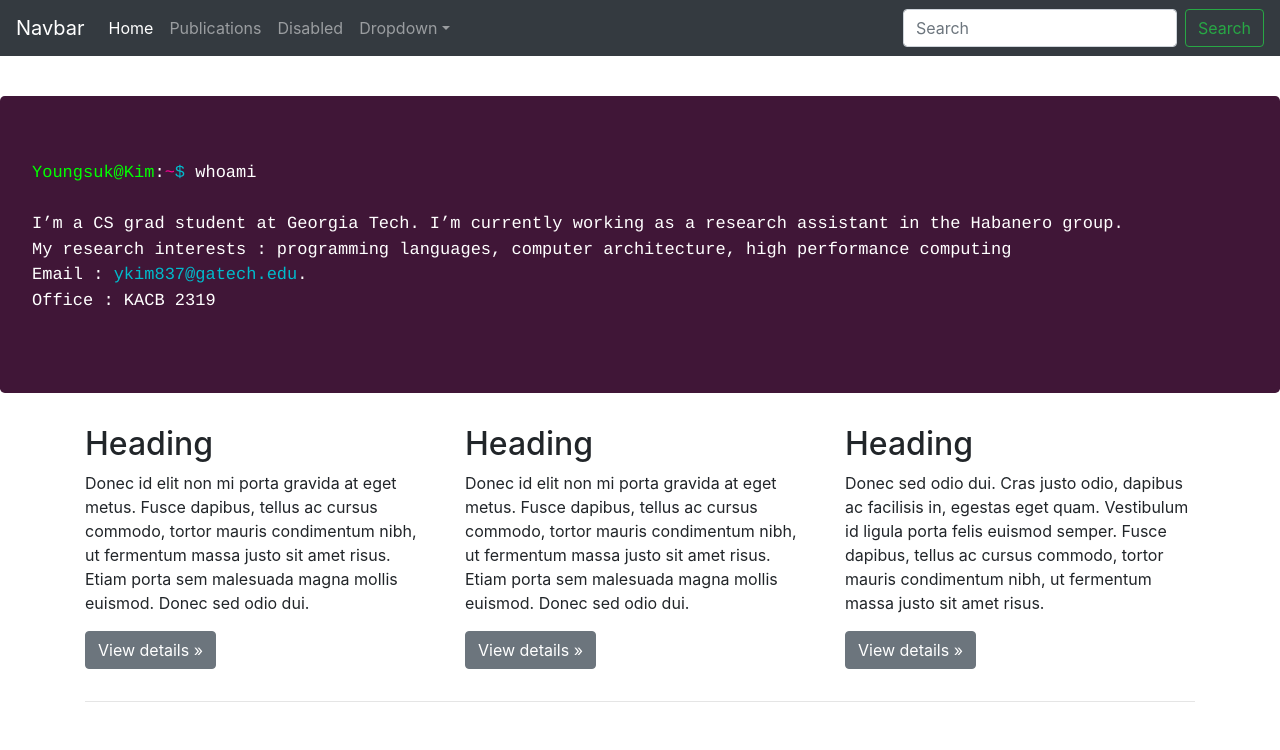
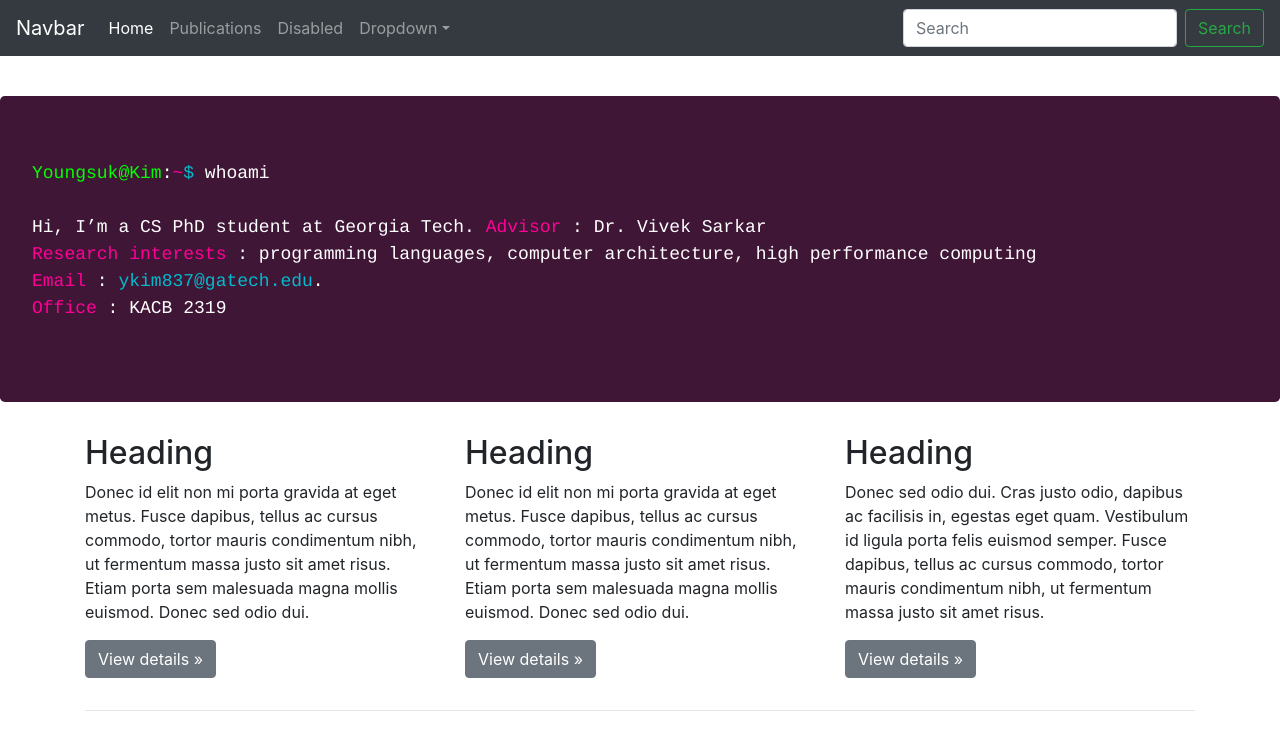
Before and after one commit to JOE1994/JOE1994.github.io, a Jekyll site: the page built from index.md, in a window 1280 px wide. Shown: the top 750 px of the page. Built offline with Jekyll 4.4.1, drawn with Linux system fonts in a browser that asks for light colours.

Commit message:
content update

```diff
--- a/assets/css/main.css
+++ b/assets/css/main.css
@@ -10,7 +10,7 @@ body {
 	margin-left:auto;
 	margin-right:auto;
 	margin-top:40px;
-	font-size:17px;
+	font-size:18px;
 }
 
 a {
@@ -18,15 +18,15 @@ a {
 	text-decoration: none;
 }
 
-#a {
+.a {
 	color: #0f0;
 }
 
-#c {
+.c {
 	color: #0bc;
 }
 
-#b {
+.b {
 	color: #ff0096;
 }
 
--- a/index.md
+++ b/index.md
@@ -3,8 +3,9 @@ title: Youngsuk's blog
 layout: main
 ---
 
-<span id="a">Youngsuk@Kim</span>:<span id="b">~</span><span id="c">$</span> whoami <br>
-I'm a CS grad student at Georgia Tech. I'm currently working as a research assistant in the Habanero group. <br>
-My research interests : programming languages, computer architecture, high performance computing<br>
-Email : <a id="a_console" href="mailto:ykim837@gatech.edu">ykim837@gatech.edu</a>. <br>
-Office : KACB 2319
+<span class="a">Youngsuk@Kim</span>:<span class="b">~</span><span class="c">$</span> whoami <br>
+Hi, I'm a CS PhD student at Georgia Tech.
+<span class="b">Advisor</span> : Dr. Vivek Sarkar <br>
+<span class="b">Research interests</span> : programming languages, computer architecture, high performance computing<br>
+<span class="b">Email</span> : <a id="a_console" href="mailto:ykim837@gatech.edu">ykim837@gatech.edu</a>. <br>
+<span class="b">Office</span> : KACB 2319
```
